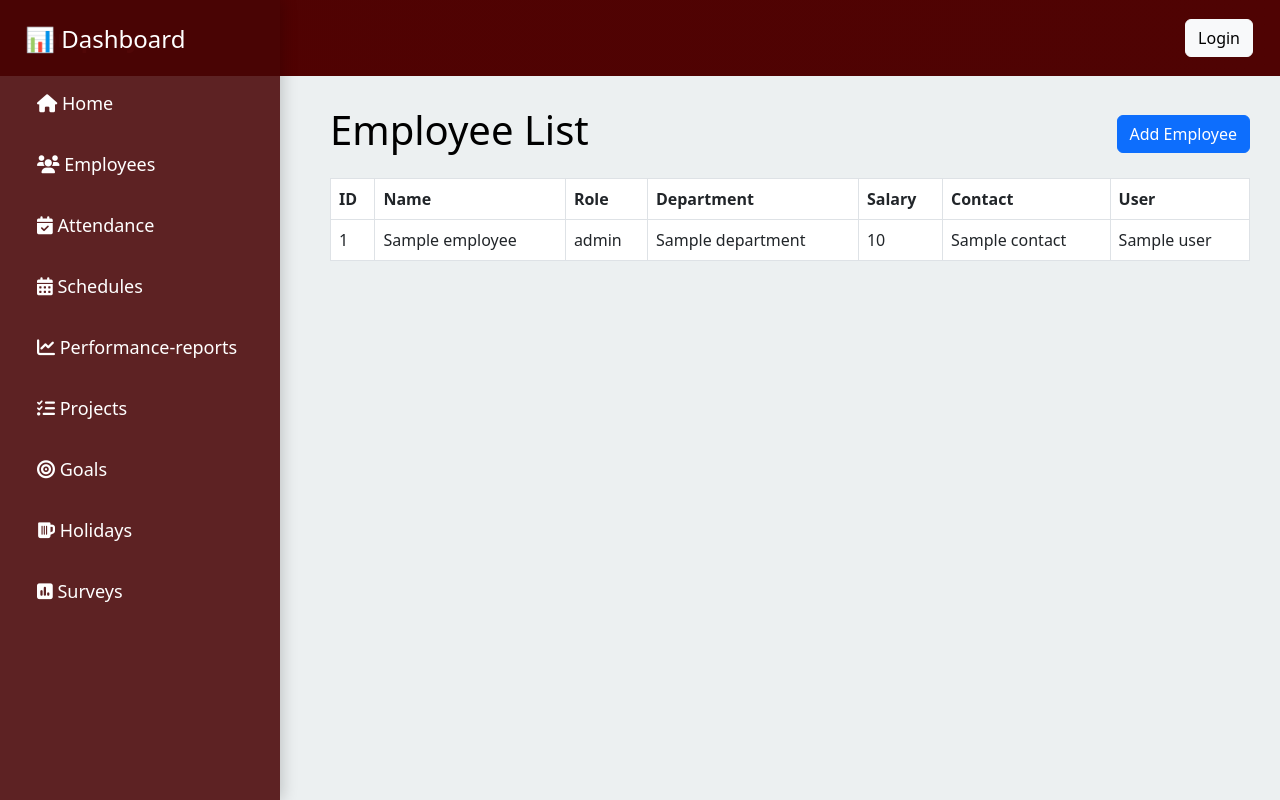
After one commit to BleonaRe/Employee, a Django app: template employeeSystem/templates/employeeSystem/employee_list.html in a window 1280 px wide. The commit adds this page. Run offline with Django 5.2, Linux system fonts and the light colour scheme; the template is opened without the code that fills it: most values are stand-ins (such as "Sample title", 1, 10 or a date in 2020).

Commit message:
Add templates for employee list and create

```diff
--- a/app/urls.py
+++ b/app/urls.py
@@ -25,8 +25,8 @@ urlpatterns = [
     path("home/", views.home, name="home"),
     path("register/", views.register_view, name="register"),
     path("admin/", admin.site.urls),
-    path("api/", include(router.urls)),
     path("logout/", views.logout_view, name="logout"),
+    path("", include("employeeSystem.urls")),
     # Swagger UI
     path(
         "swagger/",
--- a/employeeSystem/templates/base.html
+++ b/employeeSystem/templates/base.html
@@ -98,20 +98,20 @@
     <div class="sidebar">
       <h4 class="mb-4">📊 Dashboard</h4>
       <a href="{% url 'home' %}"><i class="fas fa-home"></i> Home</a>
-      <a href="/api/employees/"><i class="fas fa-users"></i> Employees</a>
-      <a href="/api/attendance/"
+      <a href="{% url 'employee_list' %}"
+        ><i class="fas fa-users"></i> Employees</a
+      >
+      <a href="/attendance/"
         ><i class="fas fa-calendar-check"></i> Attendance</a
       >
-      <a href="/api/schedules/"
-        ><i class="fas fa-calendar-alt"></i> Schedules</a
-      >
-      <a href="/api/performance-reports/"
+      <a href="/schedules/"><i class="fas fa-calendar-alt"></i> Schedules</a>
+      <a href="/performance-reports/"
         ><i class="fas fa-chart-line"></i> Performance-reports</a
       >
-      <a href="/api/projects/"><i class="fas fa-tasks"></i> Projects</a>
-      <a href="/api/goals/"><i class="fas fa-bullseye"></i> Goals</a>
-      <a href="/api/holidays/"><i class="fas fa-beer"></i> Holidays</a>
-      <a href="/api/surveys/"><i class="fas fa-poll"></i> Surveys</a>
+      <a href="/projects/"><i class="fas fa-tasks"></i> Projects</a>
+      <a href="/goals/"><i class="fas fa-bullseye"></i> Goals</a>
+      <a href="/holidays/"><i class="fas fa-beer"></i> Holidays</a>
+      <a href="/surveys/"><i class="fas fa-poll"></i> Surveys</a>
     </div>
 
     <!-- Page Content -->
--- /dev/null
+++ b/employeeSystem/templates/employeeSystem/employee_list.html
@@ -0,0 +1,35 @@
+{% extends "base.html" %} {% block title %}Employee List{% endblock %}
+<br />
+{% block content %}
+<div class="d-flex justify-content-between align-items-center mb-3">
+  <h1>Employee List</h1>
+  <a href="{% url 'employee_create' %}" class="btn btn-primary">Add Employee</a>
+</div>
+
+<table class="table table-bordered">
+  <thead>
+    <tr>
+      <th>ID</th>
+      <th>Name</th>
+      <th>Role</th>
+      <th>Department</th>
+      <th>Salary</th>
+      <th>Contact</th>
+      <th>User</th>
+    </tr>
+  </thead>
+  <tbody>
+    {% for employee in employees %}
+    <tr>
+      <td>{{ employee.id }}</td>
+      <td>{{ employee.name }}</td>
+      <td>{{ employee.role }}</td>
+      <td>{{ employee.department }}</td>
+      <td>{{ employee.salary }}</td>
+      <td>{{ employee.contact }}</td>
+      <td>{{ employee.user|default:"N/A" }}</td>
+    </tr>
+    {% endfor %}
+  </tbody>
+</table>
+{% endblock %}
```
Also changed, not shown: employeeSystem/forms.py (+9 -1 lines), employeeSystem/templates/employeeSystem/employee_form.html (added, +10 -0 lines), employeeSystem/urls.py (+6 -2 lines), employeeSystem/views.py (+19 -0 lines).
